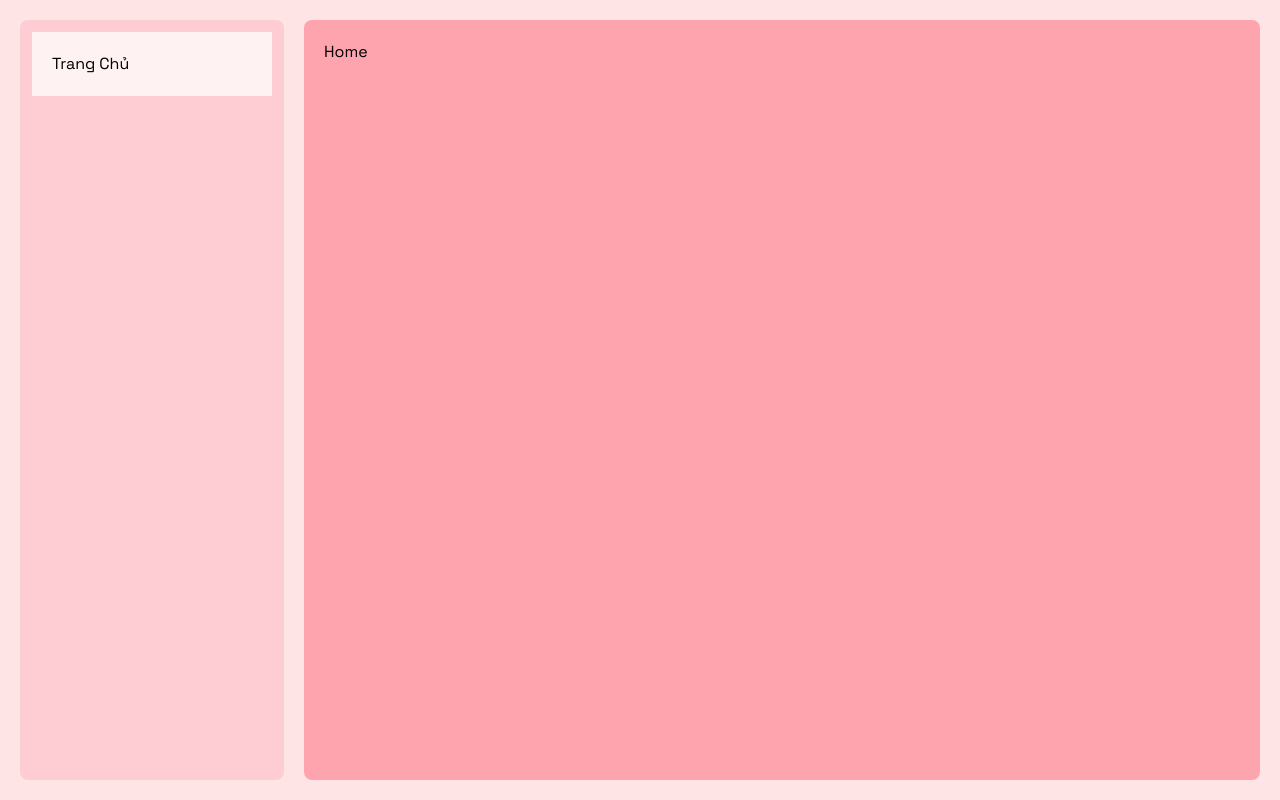
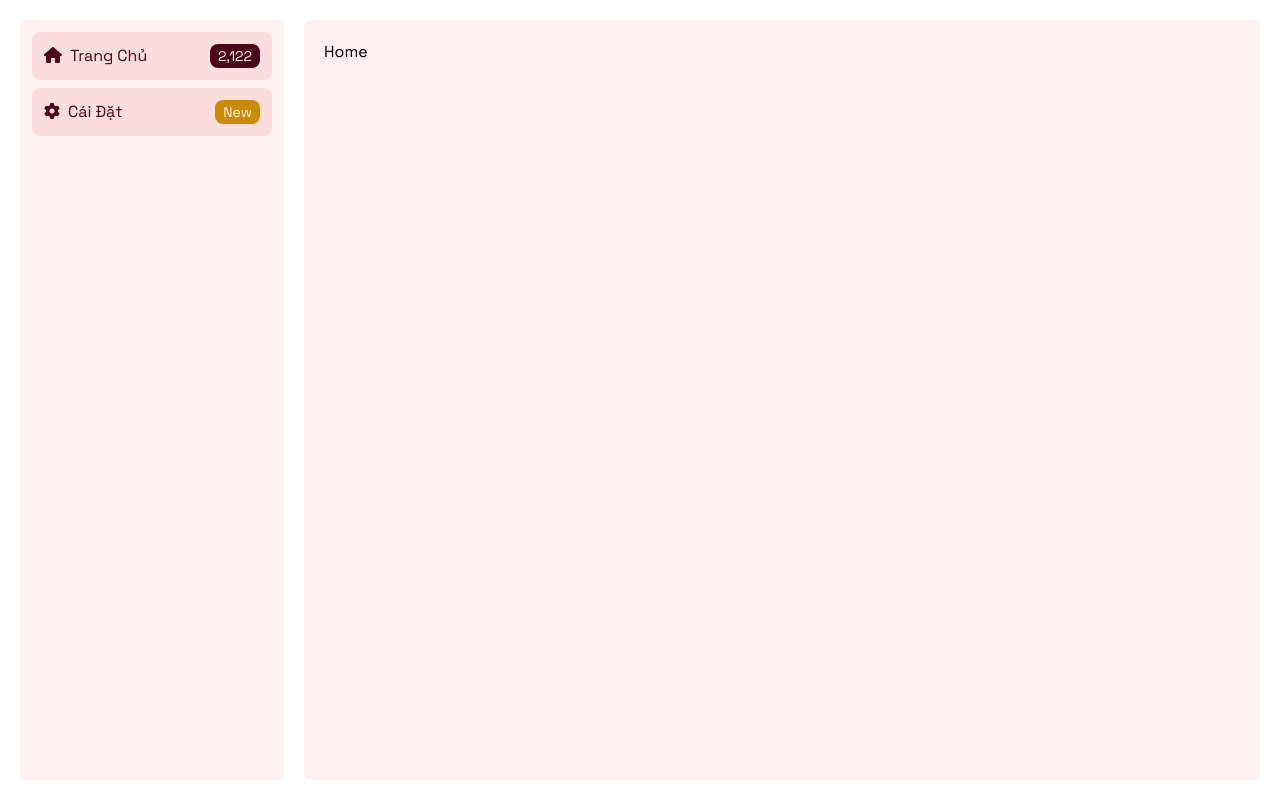
Before and after one commit to KitoMCVN/App-Thap-Cam, a React (Vite) app: page / in a window 1280 px wide. Built offline with nearby package versions, Linux system fonts and the light colour scheme.

Commit message:
🎐 Upd: UI update

```diff
--- a/src/App.tsx
+++ b/src/App.tsx
@@ -10,7 +10,7 @@ const App: React.FC = () => {
   return (
     <ThemeProvider>
       <section
-        className={`flex h-screen w-screen flex-col bg-rose-100 ${
+        className={`flex h-screen w-screen flex-col bg-white ${
           isElectron() ? "rounded-md" : ""
         }`}
       >
@@ -18,7 +18,7 @@ const App: React.FC = () => {
           id={isElectron() ? "app" : ""}
           className="h-full overflow-hidden font-['Space_Grotesk',sans-serif]"
         >
-          {isElectron() && (<TitleBar />)}
+          {isElectron() && <TitleBar />}
           <Router>
             <Routes>
               {DefaultRouter.map((route, index) => (
--- a/src/data/sidebar.data.tsx
+++ b/src/data/sidebar.data.tsx
@@ -1,13 +1,14 @@
+import React, { useEffect, useState } from "react";
 import { useLanguage } from "../hooks";
 import { FontAwesomeIcon } from "@fortawesome/react-fontawesome";
-import { faHouse } from "@fortawesome/free-solid-svg-icons"; // Import the icon you need
-import React from "react";
+import { faGear, faHome } from "@fortawesome/free-solid-svg-icons";
 
 export interface SidebarDataProps {
   id?: number;
   title?: string;
   path?: string;
-  icon?: string;
+  icon?: JSX.Element;
+  notification?: number | string;
 }
 
 export const sidebarData = (): SidebarDataProps[] => {
@@ -18,7 +19,15 @@ export const sidebarData = (): SidebarDataProps[] => {
       id: 1,
       title: t("home"),
       path: "/",
-      icon: "faHouse",
+      icon: <FontAwesomeIcon icon={faHome} />,
+      notification: 2122,
+    },
+    {
+      id: 2,
+      title: t("setting"),
+      path: "/",
+      icon: <FontAwesomeIcon icon={faGear} />,
+      notification: "new",
     },
   ];
 };
--- a/src/layouts/DefaultLayout/DefaultLayout.tsx
+++ b/src/layouts/DefaultLayout/DefaultLayout.tsx
@@ -8,7 +8,7 @@ const DefaultLayout: React.FC<DefaultLayoutProps> = ({ children }) => {
   return (
     <div className="flex-warp flex h-full gap-5 p-5">
       <Sidebar></Sidebar>
-      <div className="h-full w-full rounded-lg bg-rose-300 p-5">{children}</div>
+      <div className="h-full w-full rounded-lg bg-rose-50 p-5">{children}</div>
     </div>
   );
 };
--- a/src/layouts/components/Sidebar/Sidebar.tsx
+++ b/src/layouts/components/Sidebar/Sidebar.tsx
@@ -6,9 +6,15 @@ const Sidebar: React.FC<SidebarDataProps> = () => {
   const SidebarData = sidebarData();
 
   return (
-    <div className="rounded-lg bg-rose-200 p-3">
+    <div className="rounded-lg bg-rose-50 p-3 text-rose-950">
       {SidebarData.map((item) => (
-        <SidebarItem path={item.path} title={item.title}></SidebarItem>
+        <SidebarItem
+          key={item.id}
+          path={item.path}
+          title={item.title}
+          icon={item.icon}
+          notification={item.notification}
+        ></SidebarItem>
       ))}
     </div>
   );
--- a/src/layouts/components/Sidebar/components/SidebarLink/SidebarItem.tsx
+++ b/src/layouts/components/Sidebar/components/SidebarLink/SidebarItem.tsx
@@ -1,20 +1,41 @@
 import React from "react";
 import { Link } from "react-router-dom";
 
-interface SidebarDataProps {
+export interface SidebarDataProps {
   path: any;
   title: any;
-  icon: string;
-  notification?: JSX.Element;
+  icon: any;
+  notification?: any | undefined;
 }
 
-const SidebarItem: React.FC<SidebarDataProps> = ({ path, title, icon }) => {
+const SidebarItem: React.FC<SidebarDataProps> = ({
+  path,
+  title,
+  icon,
+  notification,
+}) => {
+  const formattedNotification =
+    notification === "new"
+      ? "new"
+      : notification
+        ? new Intl.NumberFormat("en-US").format(notification)
+        : undefined;
+
   return (
-    <div className="mb-2 w-60 bg-red-50">
+    <div className="mb-2 w-60 rounded-lg bg-red-200/50 hover:bg-rose-300">
       <Link className="block" to={path}>
-        <div className="flex p-5">
+        <div className="flex px-3 py-3">
+          <div className="mr-2">{icon}</div>
           <div>{title}</div>
-          {icon && <div>{icon}</div>}
+          {formattedNotification && formattedNotification !== "new" ? (
+            <div className="ml-auto rounded-lg bg-rose-950 px-2 pt-[2px] text-sm text-rose-50">
+              {formattedNotification}
+            </div>
+          ) : formattedNotification === "new" ? (
+            <div className="ml-auto rounded-lg bg-yellow-600 px-2 pt-[2px] text-sm text-rose-50">
+              New
+            </div>
+          ) : null}
         </div>
       </Link>
     </div>
--- a/src/locales/en.json
+++ b/src/locales/en.json
@@ -1,3 +1,4 @@
 {
-  "home": "Home"
+  "home": "Home",
+  "setting": "Setting"
 }
--- a/src/locales/vi.json
+++ b/src/locales/vi.json
@@ -1,3 +1,4 @@
 {
-  "home": "Trang Chủ"
+  "home": "Trang Chủ",
+  "setting": "Cái Đặt"
 }
```
